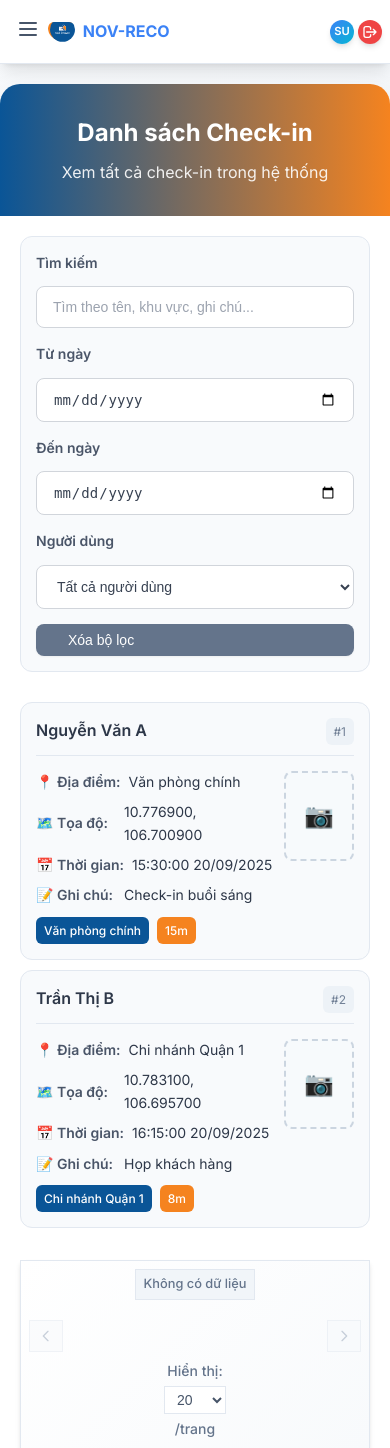
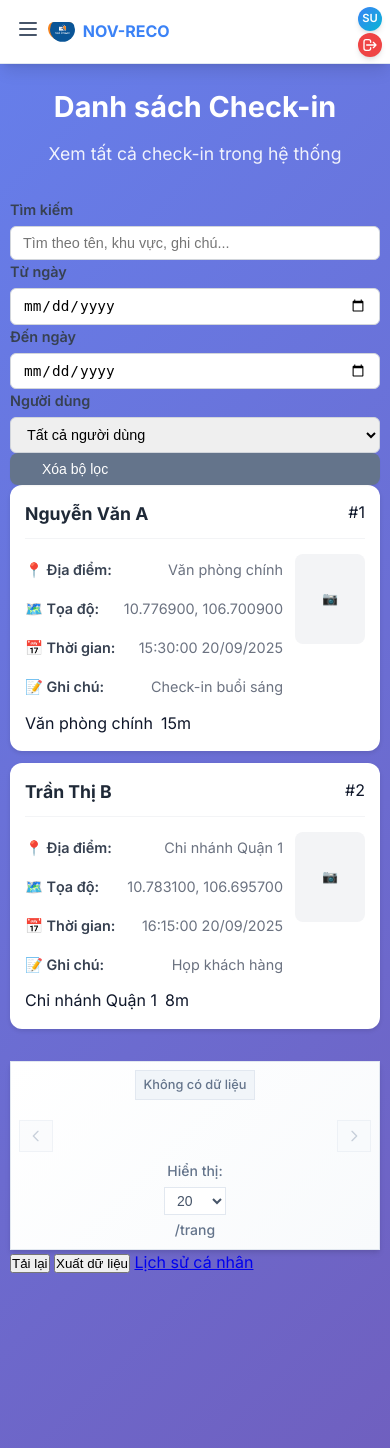
Before and after one commit to dungnt1702/NOV-RECO, a Django app: page /checkin/list-view/ in a window 390 px wide. Shown: the top 1448 px of the page. Run offline with Django 5.2, Linux system fonts and the light colour scheme; the visitor is signed in with stand-in values (Sample User, id 1); data comes from the database, SQL or seed files in the repository; data that the repository does not hold is empty.

Commit message:
🎯 Create dedicated checkin_list.css and fix template CSS link
🐛 Issue: checkin_list.html was using dashboard.css instead of its own CSS
✅ Root Cause: No dedicated CSS file for checkin list page

🎨 New checkin_list.css Features:
- Complete checkin list page styling
- Mobile cards with 2-column layout (details left, photo right)
- Portrait photos (80x100px, 70x90px on small mobile)
- Responsive breakpoints (768px, 480px)
- Professional styling with proper colors and spacing
- Force display rules for mobile cards
- Hide table on mobile, show cards

🔧 Template Fix:
- Changed from dashboard.css to checkin_list.css
- Removed mobile-cards-backup.css (integrated into main CSS)
- Clean, dedicated CSS architecture

🎯 Result: Mobile cards will now have consistent, professional styling on both local and server!

```diff
--- /dev/null
+++ b/static/css/checkin_list.css
@@ -0,0 +1,360 @@
+/* Checkin List Page Styles */
+
+.dashboard-page {
+    min-height: 100vh;
+    background: linear-gradient(135deg, #667eea 0%, #764ba2 100%);
+    padding: 20px 0;
+}
+
+.dashboard-container {
+    max-width: 1200px;
+    margin: 0 auto;
+    padding: 0 20px;
+}
+
+.dashboard-header {
+    text-align: center;
+    margin-bottom: 30px;
+    color: white;
+}
+
+.dashboard-header h1 {
+    font-size: 2.5rem;
+    margin-bottom: 10px;
+    font-weight: 700;
+}
+
+.dashboard-subtitle {
+    font-size: 1.1rem;
+    opacity: 0.9;
+    margin: 0;
+}
+
+/* Filters and Controls */
+.filters-section {
+    background: white;
+    border-radius: 12px;
+    padding: 20px;
+    margin-bottom: 20px;
+    box-shadow: 0 4px 6px rgba(0, 0, 0, 0.1);
+}
+
+.filters-row {
+    display: flex;
+    gap: 15px;
+    align-items: end;
+    flex-wrap: wrap;
+}
+
+.filter-group {
+    display: flex;
+    flex-direction: column;
+    gap: 5px;
+    min-width: 150px;
+}
+
+.filter-group label {
+    font-weight: 600;
+    color: #374151;
+    font-size: 0.9rem;
+}
+
+.filter-group select,
+.filter-group input {
+    padding: 8px 12px;
+    border: 1px solid #d1d5db;
+    border-radius: 6px;
+    font-size: 0.9rem;
+}
+
+.btn-filter {
+    padding: 8px 16px;
+    background: #3b82f6;
+    color: white;
+    border: none;
+    border-radius: 6px;
+    cursor: pointer;
+    font-weight: 500;
+    height: fit-content;
+}
+
+.btn-filter:hover {
+    background: #2563eb;
+}
+
+/* Table Container */
+.table-container {
+    background: white;
+    border-radius: 12px;
+    overflow: hidden;
+    box-shadow: 0 4px 6px rgba(0, 0, 0, 0.1);
+    margin-bottom: 20px;
+}
+
+.checkin-table {
+    width: 100%;
+    border-collapse: collapse;
+}
+
+.checkin-table th {
+    background: #f8fafc;
+    padding: 15px;
+    text-align: left;
+    font-weight: 600;
+    color: #374151;
+    border-bottom: 1px solid #e5e7eb;
+}
+
+.checkin-table td {
+    padding: 15px;
+    border-bottom: 1px solid #f3f4f6;
+}
+
+.checkin-table tbody tr:hover {
+    background: #f9fafb;
+}
+
+.user-info {
+    display: flex;
+    flex-direction: column;
+    gap: 2px;
+}
+
+.user-name {
+    font-weight: 600;
+    color: #1f2937;
+}
+
+.user-email {
+    font-size: 0.85rem;
+    color: #6b7280;
+}
+
+.area-badge {
+    background: #dbeafe;
+    color: #1d4ed8;
+    padding: 4px 8px;
+    border-radius: 4px;
+    font-size: 0.8rem;
+    font-weight: 500;
+}
+
+.distance-badge {
+    background: #d1fae5;
+    color: #065f46;
+    padding: 4px 8px;
+    border-radius: 4px;
+    font-size: 0.8rem;
+    font-weight: 500;
+}
+
+.checkin-photo {
+    width: 60px;
+    height: 60px;
+    object-fit: cover;
+    border-radius: 8px;
+}
+
+/* Mobile Cards - hidden by default */
+.mobile-cards {
+    display: none;
+}
+
+/* Mobile Responsive */
+@media (max-width: 768px) {
+    .dashboard-container {
+        padding: 0 15px;
+    }
+
+    .dashboard-header h1 {
+        font-size: 2rem;
+    }
+
+    .filters-row {
+        flex-direction: column;
+        align-items: stretch;
+    }
+
+    .filter-group {
+        min-width: unset;
+    }
+
+    /* Hide table, show mobile cards */
+    .table-container {
+        display: none !important;
+    }
+
+    .mobile-cards {
+        display: block !important;
+        visibility: visible !important;
+        opacity: 1 !important;
+    }
+
+    /* Mobile Card Styles */
+    .mobile-card {
+        background: white;
+        border-radius: 12px;
+        padding: 20px;
+        margin-bottom: 15px;
+        box-shadow: 0 2px 4px rgba(0, 0, 0, 0.1);
+        display: flex !important;
+        flex-direction: column !important;
+    }
+
+    .mobile-card-header {
+        display: flex;
+        justify-content: space-between;
+        align-items: flex-start;
+        margin-bottom: 15px;
+        padding-bottom: 10px;
+        border-bottom: 1px solid #f3f4f6;
+    }
+
+    .mobile-card-title {
+        font-weight: 700;
+        color: #1f2937;
+        font-size: 1.1rem;
+        margin: 0;
+    }
+
+    .mobile-card-time {
+        font-size: 0.85rem;
+        color: #6b7280;
+        text-align: right;
+    }
+
+    .mobile-card-content {
+        display: flex !important;
+        gap: 15px !important;
+        align-items: flex-start !important;
+        justify-content: space-between !important;
+        width: 100% !important;
+    }
+
+    .mobile-card-details {
+        flex: 1 !important;
+        display: grid !important;
+        gap: 8px !important;
+        min-width: 0 !important;
+    }
+
+    .mobile-card-photo-container {
+        flex-shrink: 0 !important;
+        width: 80px !important;
+        display: flex !important;
+        align-items: flex-start !important;
+        justify-content: center !important;
+    }
+
+    .mobile-card-row {
+        display: flex;
+        justify-content: space-between;
+        align-items: center;
+        padding: 4px 0;
+    }
+
+    .mobile-card-label {
+        font-weight: 600;
+        color: #374151;
+        font-size: 0.9rem;
+    }
+
+    .mobile-card-value {
+        color: #6b7280;
+        font-size: 0.9rem;
+        text-align: right;
+    }
+
+    .mobile-card-photo {
+        width: 80px !important;
+        height: 100px !important;
+        object-fit: cover !important;
+        border-radius: 8px !important;
+        margin: 0 !important;
+        display: block !important;
+    }
+
+    .mobile-card-photo-placeholder {
+        width: 80px;
+        height: 100px;
+        background: #f3f4f6;
+        border-radius: 8px;
+        display: flex;
+        align-items: center;
+        justify-content: center;
+        color: #9ca3af;
+        font-size: 0.8rem;
+        text-align: center;
+    }
+
+    .mobile-card-badges {
+        display: flex;
+        gap: 8px;
+        flex-wrap: wrap;
+        margin-top: 8px;
+    }
+
+    .mobile-badge {
+        padding: 4px 8px;
+        border-radius: 4px;
+        font-size: 0.75rem;
+        font-weight: 500;
+    }
+
+    .mobile-badge.area-badge {
+        background: #dbeafe;
+        color: #1d4ed8;
+    }
+
+    .mobile-badge.distance-badge {
+        background: #d1fae5;
+        color: #065f46;
+    }
+}
+
+@media (max-width: 480px) {
+    .dashboard-container {
+        padding: 0 10px;
+    }
+
+    .dashboard-header h1 {
+        font-size: 1.8rem;
+    }
+
+    .mobile-card {
+        padding: 15px !important;
+        margin-bottom: 12px !important;
+    }
+
+    .mobile-card-content {
+        gap: 12px !important;
+    }
+
+    .mobile-card-photo-container {
+        width: 70px !important;
+    }
+
+    .mobile-card-photo,
+    .mobile-card-photo-placeholder {
+        width: 70px !important;
+        height: 90px !important;
+    }
+}
+
+/* Loading and Empty States */
+.loading-state {
+    text-align: center;
+    padding: 40px;
+    color: #6b7280;
+}
+
+.empty-state {
+    text-align: center;
+    padding: 40px;
+    color: #6b7280;
+}
+
+.empty-state h3 {
+    margin-bottom: 10px;
+    color: #374151;
+}
--- a/templates/checkin/checkin_list.html
+++ b/templates/checkin/checkin_list.html
@@ -5,8 +5,7 @@
 {% block title %}Danh sách Check-in - NOV-RECO{% endblock %}
 
 {% block extra_css %}
-  <link rel="stylesheet" href="{% static 'css/dashboard.css' %}">
-  <link rel="stylesheet" href="{% static 'css/mobile-cards-backup.css' %}">
+  <link rel="stylesheet" href="{% static 'css/checkin_list.css' %}">
 {% endblock %}
 
 {% block content %}
```
